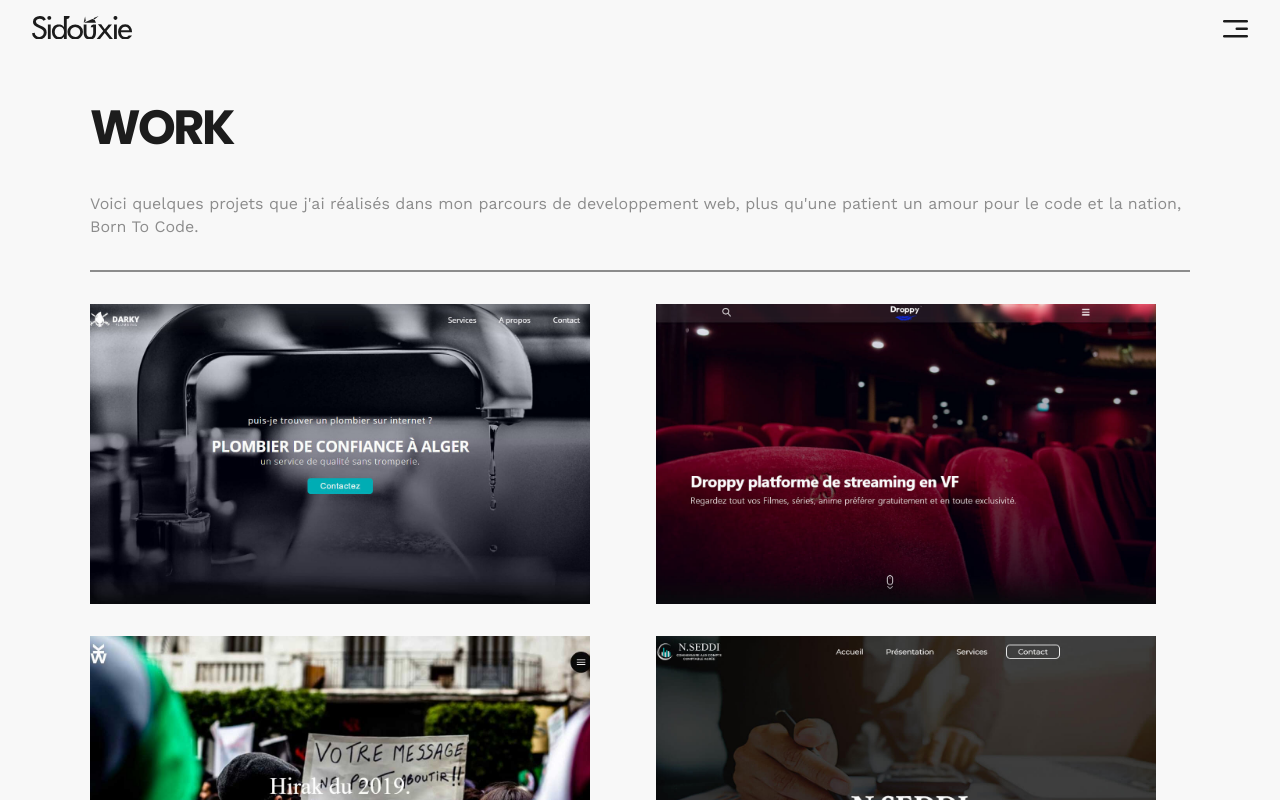
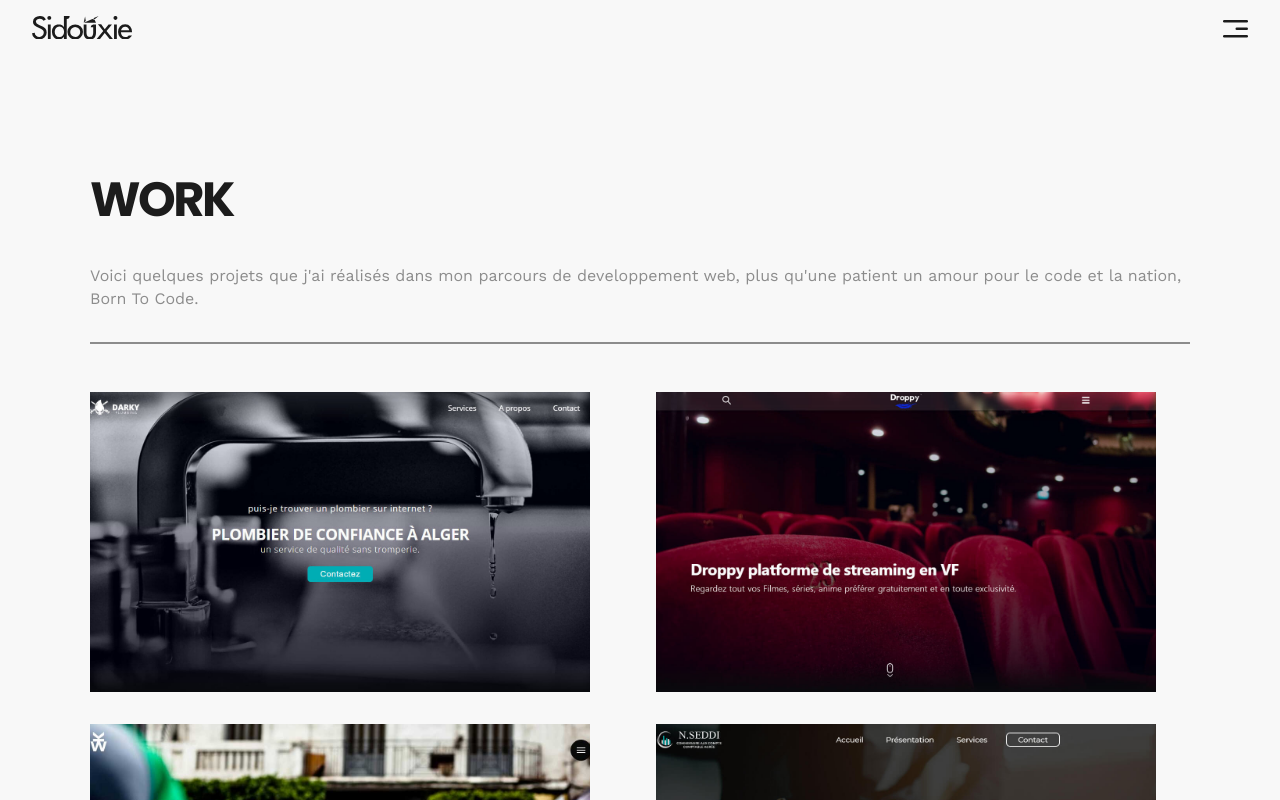
Before and after one commit to sidouxie/sidouxie-v3, a React (Create React App) app: page /work in a window 1280 px wide. Shown: the top 800 px of the page. Built offline with nearby package versions, Linux system fonts and the light colour scheme.

Commit message:
ajout de la page par projet

```diff
--- a/src/App.js
+++ b/src/App.js
@@ -6,9 +6,71 @@ import Home from './Home'
 import Work from './Work'
 import About from './About'
 import Contact from './Contact'
+import WorkPage from './components/WorkPage'
 
 
-
+const data = [
+  {
+    id: '1',
+    slug: 'darky-plumbing',
+    title: 'Darky-plumbing',
+    desc: 'Lorem ipsum dolor sit amet consectetur adipisicing elit. Officiis assumenda eligendi impedit facilis eveniet odit nemo quaerat natus! Aliquid, eveniet consectetur quidem animi temporibus expedita vel possimus assumenda ad fuga.',
+    color: '#015d82',
+    colorTitle: '#002729',
+    colorText: '#62f9ff',
+    imgPath: './captures/darky-capture.jpg',
+  },
+  {
+    id: '2',
+    slug: 'droppy',
+    title: 'Droppy',
+    desc: 'Lorem ipsum dolor sit amet consectetur adipisicing elit. Officiis assumenda eligendi impedit facilis eveniet odit nemo quaerat natus! Aliquid, eveniet consectetur quidem animi temporibus expedita vel possimus assumenda ad fuga.',
+    color: '#0033cc',
+    colorTitle: '#001b6a',
+    colorText: '#628bfd',
+    imgPath: './captures/droppy-capture.jpg',
+  },
+  {
+    id: '3',
+    slug: 'walid-khaladi-v2',
+    title: 'Walid Khaladi v2',
+    desc: 'Lorem ipsum dolor sit amet consectetur adipisicing elit. Officiis assumenda eligendi impedit facilis eveniet odit nemo quaerat natus! Aliquid, eveniet consectetur quidem animi temporibus expedita vel possimus assumenda ad fuga.',
+    color: '#1c1c1c',
+    colorTitle: '#A8A8A8',
+    colorText: '#8a8f8b',
+    imgPath: './captures/willab-capture.jpg',
+  },
+  {
+    id: '4',
+    slug: 'n-seddi',
+    title: 'N-Seddi',
+    desc: ' Lorem, ipsum dolor sit amet consectetur adipisicing elit. Earum inventore aliquam placeat aliquid voluptates dolore in repellat exercitationem ipsa possimus facere fugiat itaque error, laudantium rerum ut, fuga vero sequi.',
+    color: '#009898',
+    colorTitle: '#002729',
+    colorText: '#62f9ff',
+    imgPath: './captures/nseddi-capture.jpg',
+  },
+  {
+    id: '5',
+    slug: 'walid-khaladi-v1',
+    title: 'Walid Khaladi v1',
+    desc: 'Lorem ipsum dolor sit amet consectetur adipisicing elit. Officiis assumenda eligendi impedit facilis eveniet odit nemo quaerat natus! Aliquid, eveniet consectetur quidem animi temporibus expedita vel possimus assumenda ad fuga.',
+    color: '#74bac2',
+    colorTitle: '#284042',
+    colorText: '#B3F7FF',
+    imgPath: './captures/walid-capture.jpg',
+  },
+  {
+    id: '6',
+    slug: 'sidouxie-v1',
+    title: 'Sidouxie v2',
+    desc: 'Lorem ipsum dolor sit amet consectetur adipisicing elit. Officiis assumenda eligendi impedit facilis eveniet odit nemo quaerat natus! Aliquid, eveniet consectetur quidem animi temporibus expedita vel possimus assumenda ad fuga.',
+    color: '#11e783',
+    colorTitle: '#07693B',
+    colorText: '#0CA85F',
+    imgPath: './captures/sidouxie-capture.jpg',
+  },
+]
 
 function App() {
   useEffect(() => {
@@ -21,8 +83,13 @@ function App() {
         <Router>
           <Switch>
             <Route path="/work" exact>
-              <Work />
+              <Work data={data} />
             </Route>
+
+            <Route path="/work/:slug" render={({ match }) => (
+              <WorkPage data={data.find(p => p.slug === match.params.slug)} />
+            ) } />
+
             <Route path="/about" exact>
               <About />
             </Route>
--- a/src/Work.js
+++ b/src/Work.js
@@ -2,64 +2,7 @@ import React from 'react'
 import Layout from './components/Layout'
 import CardWrapper from './components/CardWrapper'
 
-function Work() {
-  const data = [
-    {
-      id: '1',
-      title: 'Darky-plumbing',
-      desc: 'Lorem ipsum dolor sit amet consectetur adipisicing elit. Officiis assumenda eligendi impedit facilis eveniet odit nemo quaerat natus! Aliquid, eveniet consectetur quidem animi temporibus expedita vel possimus assumenda ad fuga.',
-      color: '#015d82',
-      colorTitle: '#fefefe',
-      colorText: '#f6f6f6',
-      imgPath: './captures/darky-capture.jpg',
-    },
-    {
-      id: '2',
-      title: 'Droppy',
-      desc: 'Lorem ipsum dolor sit amet consectetur adipisicing elit. Officiis assumenda eligendi impedit facilis eveniet odit nemo quaerat natus! Aliquid, eveniet consectetur quidem animi temporibus expedita vel possimus assumenda ad fuga.',
-      color: '#0033cc',
-      colorTitle: '#fefefe',
-      colorText: '#f6f6f6',
-      imgPath: './captures/droppy-capture.jpg',
-    },
-    {
-      id: '3',
-      title: 'Walid Khaladi v2',
-      desc: 'Lorem ipsum dolor sit amet consectetur adipisicing elit. Officiis assumenda eligendi impedit facilis eveniet odit nemo quaerat natus! Aliquid, eveniet consectetur quidem animi temporibus expedita vel possimus assumenda ad fuga.',
-
-      color: '#1c1c1c',
-      colorTitle: '#fefefe',
-      colorText: '#f6f6f6',
-      imgPath: './captures/willab-capture.jpg',
-    },
-    {
-      id: '4',
-      title: 'N-Seddi',
-      desc: ' Lorem, ipsum dolor sit amet consectetur adipisicing elit. Earum inventore aliquam placeat aliquid voluptates dolore in repellat exercitationem ipsa possimus facere fugiat itaque error, laudantium rerum ut, fuga vero sequi.',
-      color: '#009898',
-      colorTitle: '#fefefe',
-      colorText: '#f6f6f6',
-      imgPath: './captures/nseddi-capture.jpg',
-    },
-    {
-      id: '5',
-      title: 'Walid Khaladi v1',
-      desc: 'Lorem ipsum dolor sit amet consectetur adipisicing elit. Officiis assumenda eligendi impedit facilis eveniet odit nemo quaerat natus! Aliquid, eveniet consectetur quidem animi temporibus expedita vel possimus assumenda ad fuga.',
-      color: '#74bac2',
-      colorTitle: '#fefefe',
-      colorText: '#f6f6f6',
-      imgPath: './captures/walid-capture.jpg',
-    },
-    {
-      id: '6',
-      title: 'Sidouxie v2',
-      desc: 'Lorem ipsum dolor sit amet consectetur adipisicing elit. Officiis assumenda eligendi impedit facilis eveniet odit nemo quaerat natus! Aliquid, eveniet consectetur quidem animi temporibus expedita vel possimus assumenda ad fuga.',
-      color: '#11e783',
-      colorTitle: '#fefefe',
-      colorText: '#f6f6f6',
-      imgPath: './captures/sidouxie-capture.jpg',
-    },
-  ]
+function Work({data}) {
 
   return (
     <>
--- a/src/components/CardWrapper.js
+++ b/src/components/CardWrapper.js
@@ -1,4 +1,5 @@
 import React, { useEffect, useRef } from 'react'
+import {Link} from 'react-router-dom'
 import { gsap } from 'gsap'
 import ScrollTrigger from 'gsap/ScrollTrigger'
 
@@ -14,7 +15,34 @@ function CardWrapper({ data }) {
   let textRef = useRef([])
   textRef.current = []
 
+  let cardRef = useRef([])
+  cardRef.current = []
+
   useEffect(() => {
+
+    cardRef.current.forEach((el, index) => {
+      gsap.fromTo(el, { visibility: 'hidden',autoAlpha: 0, scale: 1.5, x:60 }, {
+        duration: 0.6,
+        delay: 0.2,
+        visibility: 'visible',
+        x:0,
+        scale: 1,
+        autoAlpha: 1,
+        ease: 'power3.out',
+        stagger: {
+          amount: 0.8
+        },
+        scrollTrigger: {
+          id: `visiblity card ${index + 1}`,
+            trigger: el,
+            start: 'top top+=400',
+            markers: false,
+
+        }
+      })
+    })
+
+
     bgRef.current.forEach((el, index) => {
       gsap.fromTo(
         el,
@@ -28,8 +56,8 @@ function CardWrapper({ data }) {
           scrollTrigger: {
             id: `card ${index + 1}`,
             trigger: el,
-            start: 'top top+=150',
-            end: 'top center',
+            start: 'top top+=250',
+            end: '+=250',
             markers: false,
             toggleActions: 'play none none reverse',
           },
@@ -50,7 +78,7 @@ function CardWrapper({ data }) {
           scrollTrigger: {
             id: `title card ${index + 1}`,
             trigger: el,
-            start: 'top top+=150',
+            start: 'top top+=200',
             end: '+=200',
             markers: false,
             toggleActions: 'play none none reverse',
@@ -99,14 +127,22 @@ function CardWrapper({ data }) {
     }
   }
 
+  const addCardRef = (el) => {
+    if (el && !cardRef.current.includes(el)) {
+      cardRef.current.push(el)
+    }
+  }
+
   return (
     <div
+      ref={addCardRef}
       className="card-index"
       style={{ backgroundImage: `url(${data.imgPath})` }}
     >
+      <Link to={`/work/${data.slug}`}>
       <div className="sec-head">
-        <h3 ref={addToRefsTitle}>{data.title}</h3>
-        <p ref={addTextRef}>{data.desc}</p>
+        <h3 style={{color: data.colorTitle}} ref={addToRefsTitle}>{data.title}</h3>
+        <p style={{color: data.colorText}} ref={addTextRef}>{data.desc}</p>
       </div>
       <div
         id={data.title}
@@ -114,6 +150,7 @@ function CardWrapper({ data }) {
         className="sec-bg"
         style={{ backgroundColor: data.color }}
       ></div>
+      </Link>
     </div>
   )
 }
--- /dev/null
+++ b/src/components/WorkPage.js
@@ -0,0 +1,28 @@
+import React from 'react'
+import { useHistory } from 'react-router-dom'
+import Layout from './Layout'
+
+function WorkPage({data}) {
+    const history = useHistory()
+
+    return (
+
+            <Layout>
+            <div className="title">
+                <h1> {data.title} </h1>
+            </div>
+            <div className="text">
+                <p> {data.desc} </p>
+            </div>
+
+            <div className="card" style={{textAlign: 'center',width: '200px', height: '200px', backgroundColor: data.color, margin: '3rem 0'}}>
+
+            </div>
+            <button style={{margin: '3rem 0'}} onClick={() => history.push('./')}>Retour à la page présedante</button>
+
+            </Layout>
+
+    )
+}
+
+export default WorkPage
--- a/src/styles/_work.scss
+++ b/src/styles/_work.scss
@@ -4,6 +4,8 @@
   width: 100%;
   min-height: 100vh;
   transition: all 0.6s ease-in;
+  margin: 7rem 0;
+
 
   .ligne {
     width: 100%;
@@ -17,6 +19,7 @@
     grid-template-columns: 1fr 1fr;
     grid-gap: 2rem;
     transition: all 0.6s ease-in;
+    margin: 3rem 0;
 
     @media (max-width: 1050px) {
       grid-template-columns: 1fr;
@@ -26,6 +29,7 @@
     .card-index {
       width: 500px;
       height: 300px;
+      opacity: 0;
       display: inline-block;
       position: relative;
       background-position: center;
```
